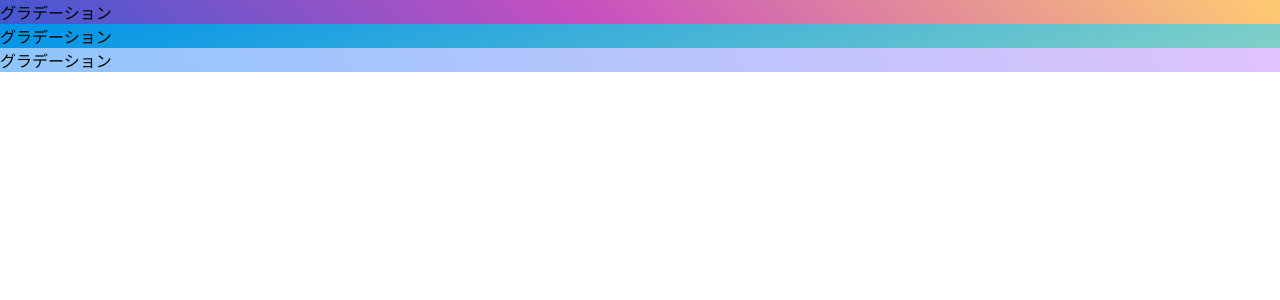
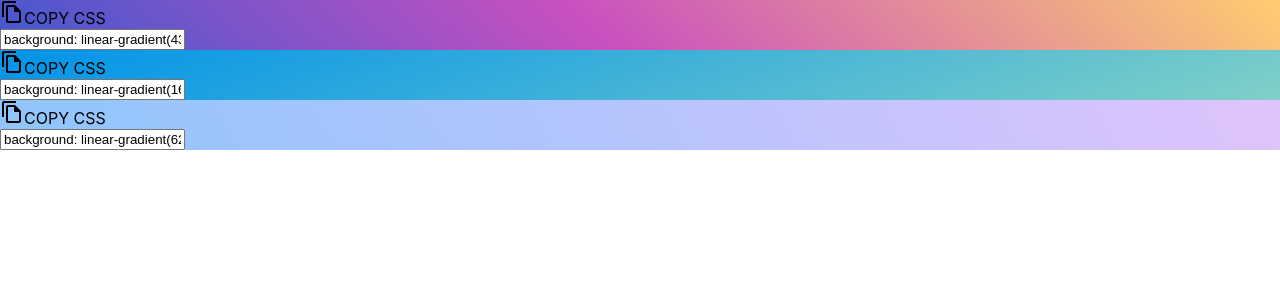
Before and after one commit to yutaiwasawa/gradation, a React (Create React App) app: page / in a window 1280 px wide. Shown: the top 300 px of the page. Built offline with nearby package versions, Linux system fonts and the light colour scheme.

Commit message:
とりあえずコピーボタン表示

```diff
--- a/src/components/Gradation.jsx
+++ b/src/components/Gradation.jsx
@@ -1,12 +1,23 @@
 import React from 'react';
+import FileCopyOutlinedIcon from '@material-ui/icons/FileCopyOutlined';
 
 const Gradation = (props) => {
   const style = {
     background: `linear-gradient(${props.gradationProperty})`
   };
   return(
-    <div style={style}>
-      グラデーション
+    <div className="gradation-color" id={`gradation-color-${props.index}`} style={style}>
+      {/* <div className="copy-btn" onClick={() => copyToClipboard(props.index)}> */}
+      <div>
+        <FileCopyOutlinedIcon /><span className="copy-text">COPY CSS</span>
+      </div>
+
+        {/* <Tooltip title="Copy">
+          <IconButton aria-label="copy">
+            <FileCopyOutlinedIcon />
+          </IconButton>
+        </Tooltip> */}
+        <input id={`copy-target-${props.index}`} type="text" value={`background: ${style.background}`} readOnly></input>
     </div>
   )
 }
--- a/src/components/GradationsList.jsx
+++ b/src/components/GradationsList.jsx
@@ -6,7 +6,7 @@ const GradationsList = (props) => {
   return(
     <div>
       {props.gradationsProperty.map((value, index) =>
-        <Gradation gradationProperty={value} key={index.toString()} />
+        <Gradation gradationProperty={value} index={index} key={index.toString()} />
       )}
     </div>
   )
```
